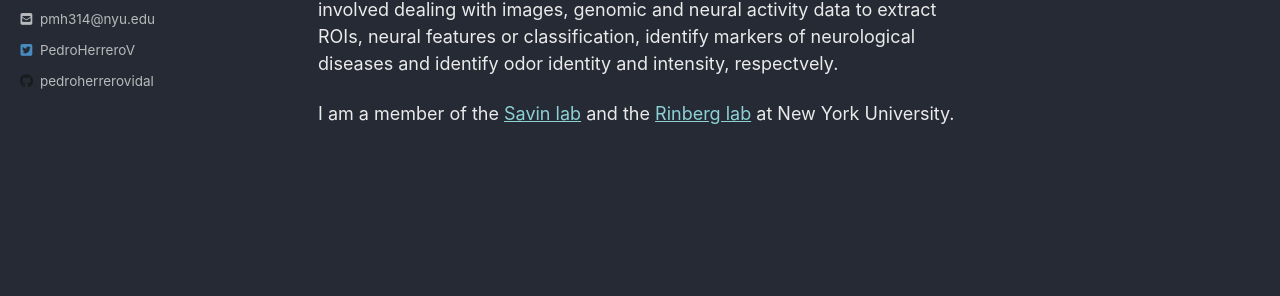
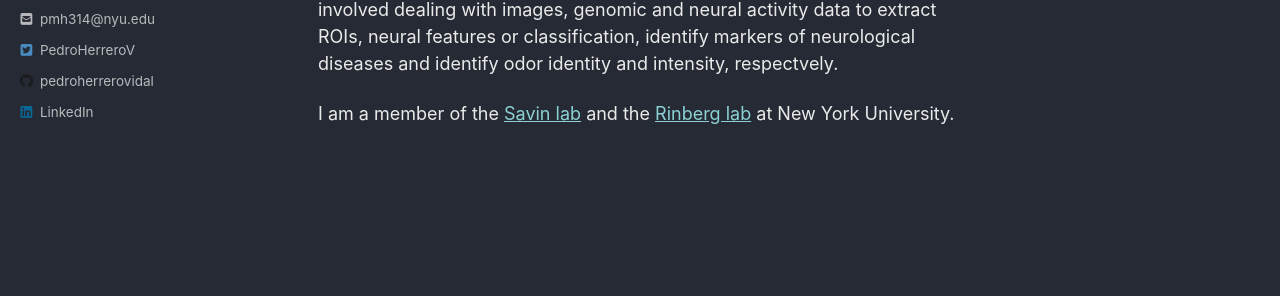
Before and after one commit to pedroherrerovidal/pedroherrerovidal.github.io, a Jekyll site: the page built from index.md, in a window 1280 px wide. Shown: the part 608-904 px from the top of the page. Built offline with Jekyll 4.4.1, drawn with Linux system fonts in a browser that asks for light colours; cached includes are drawn as plain includes; nearby versions of some CDN libraries.

Commit message:
Update _config.yml

```diff
--- a/_config.yml
+++ b/_config.yml
@@ -98,6 +98,7 @@ author:
   bio              : "Computational Neuroscience Ph.D candidate at NYU"
   location         : "New York City"
   email            :
+  linkedin         : "pedroherrerovidal"
   links:
     - label: "pmh314@nyu.edu"
       icon: "fas fa-fw fa-envelope-square"
```
